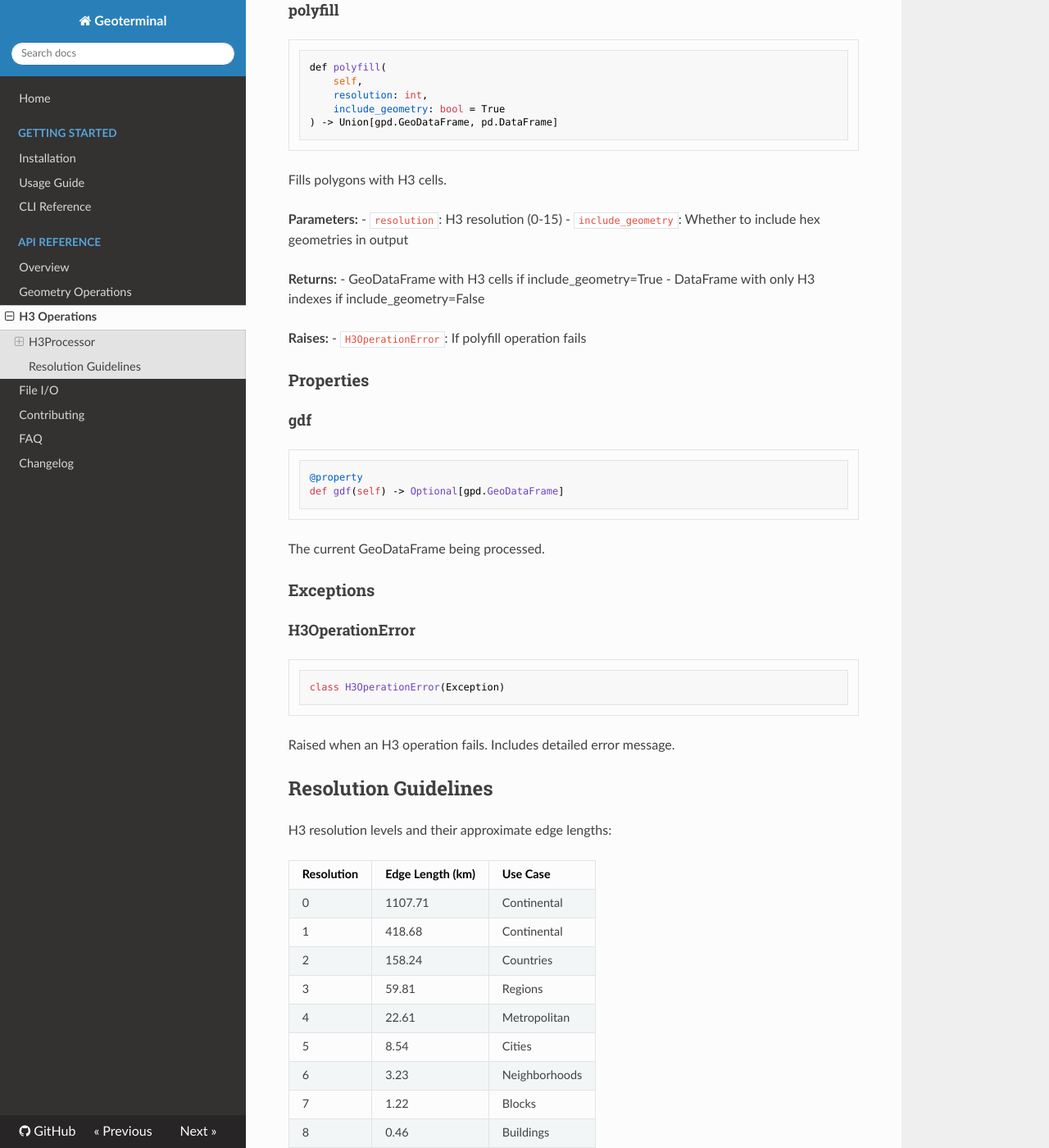
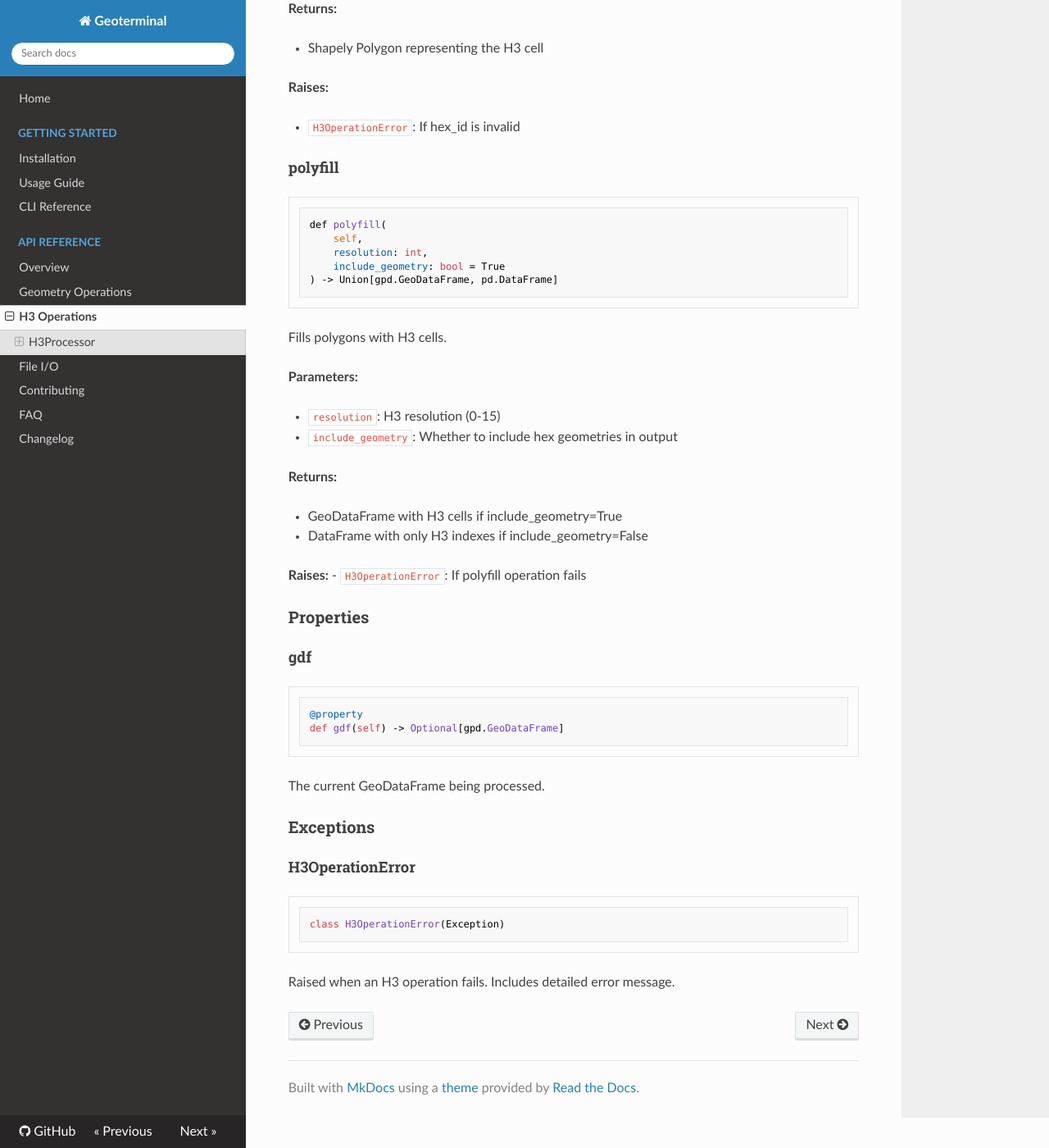
Before and after one commit to jeronimoluza/geoterminal, an MkDocs documentation site: the page built from docs/api/h3_operations.md, in a window 1280 px wide and 1400 px high, scrolled down 858 px. Shown: the whole window at 82% size. Built offline with MkDocs 1.6.1, drawn with Linux system fonts in a browser that asks for light colours; nearby versions of some CDN libraries; some of the changed text lies outside the part shown.

Commit message:
bullet list in docs fixed

````diff
--- a/docs/api/h3_operations.md
+++ b/docs/api/h3_operations.md
@@ -11,6 +11,7 @@ H3Processor(gdf: Optional[gpd.GeoDataFrame] = None)
 ```
 
 **Parameters:**
+
 - `gdf`: Optional GeoDataFrame to process. If None, can be set later.
 
 ### Methods
@@ -25,12 +26,15 @@ def get_hex_geometry(hex_id: str) -> Polygon
 Gets the geometry of an H3 hexagon.
 
 **Parameters:**
+
 - `hex_id`: H3 index as string
 
 **Returns:**
+
 - Shapely Polygon representing the H3 cell
 
 **Raises:**
+
 - `H3OperationError`: If hex_id is invalid
 
 #### polyfill
@@ -46,10 +50,12 @@ def polyfill(
 Fills polygons with H3 cells.
 
 **Parameters:**
+
 - `resolution`: H3 resolution (0-15)
 - `include_geometry`: Whether to include hex geometries in output
 
 **Returns:**
+
 - GeoDataFrame with H3 cells if include_geometry=True
 - DataFrame with only H3 indexes if include_geometry=False
 
@@ -76,22 +82,3 @@ class H3OperationError(Exception)
 ```
 
 Raised when an H3 operation fails. Includes detailed error message.
-
-## Resolution Guidelines
-
-H3 resolution levels and their approximate edge lengths:
-
-| Resolution | Edge Length (km) | Use Case |
-|------------|-----------------|-----------|
-| 0          | 1107.71        | Continental |
-| 1          | 418.68         | Continental |
-| 2          | 158.24         | Countries |
-| 3          | 59.81          | Regions |
-| 4          | 22.61          | Metropolitan |
-| 5          | 8.54           | Cities |
-| 6          | 3.23           | Neighborhoods |
-| 7          | 1.22           | Blocks |
-| 8          | 0.46           | Buildings |
-| 9          | 0.17           | Large venues |
-| 10         | 0.07           | Buildings |
-| 11-15      | < 0.07         | High precision |
````
Also changed, not shown: docs/api.md (+4 -0 lines), docs/api/file_io.md (+6 -0 lines), docs/api/geometry_operations.md (+9 -0 lines).
